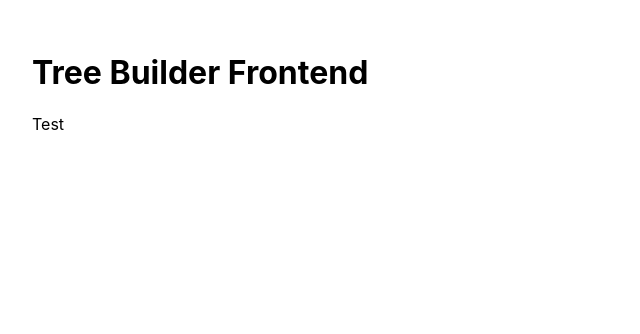
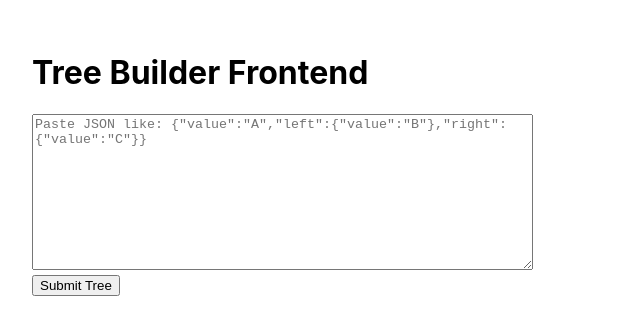
Before and after one commit to BJamesShea/treebuilder-frontend, a React (Create React App) app: page / in a window 1280 px wide. Shown: the top 334 px of the page, without its empty margins (0-640 px from the left). Built offline with nearby package versions, Linux system fonts and the light colour scheme.

Commit message:
Mostly placeholder react boilerplate to ensure functionality of backend

```diff
--- a/src/App.js
+++ b/src/App.js
@@ -1,10 +1,64 @@
-import React from 'react';
+import React, { useState} from 'react';
 
 function App() {
+  const [jsonInput, setJsonInput] = useState('');
+  const [response, setResponse] = useState(null);
+
+  const handleSubmit = async (e) => {
+    e.preventDefault();
+    try {
+      const parsed = JSON.parse(jsonInput);
+
+      await fetch('http://localhost:8080/api/tree', {
+        method: 'POST',
+        headers: {'Content-Type' : 'application/json'},
+        body: JSON.stringify(parsed),
+      });
+
+      const getRes = await fetch('http://localhost:8080/api/tree');
+      const tree = await getRes.json();
+      setResponse(tree);
+
+    }
+     catch (err) {
+      alert('Invalid JSON or server error, oops!');
+      console.error(err);
+    }
+
+
+  };
+
+
+
+ // styling ideas (note to self)
+    // centered, light tan/paper background, orange-ish text box
+    // hover buttons
+
+
+
+
   return (
     <div style={{ padding: "2rem" }}>
       <h1>Tree Builder Frontend</h1>
-      <p>Test</p>
+      <form onSubmit={handleSubmit}>
+        <textarea
+        rows="10"
+        cols="60"
+        placeholder='Paste JSON like: {"value":"A","left":{"value":"B"},"right":{"value":"C"}}'
+        value={jsonInput}
+        onChange={(e) => setJsonInput(e.target.value)}
+        />
+        <br/>
+        <button type="submit">Submit Tree</button>
+      </form>
+
+      {response && (
+        <div>
+          <h2>Returned Tree:</h2>
+          <pre>{JSON.stringify(response, null, 2)}</pre>
+        </div>
+      )}
+
     </div>
   );
 }
```
